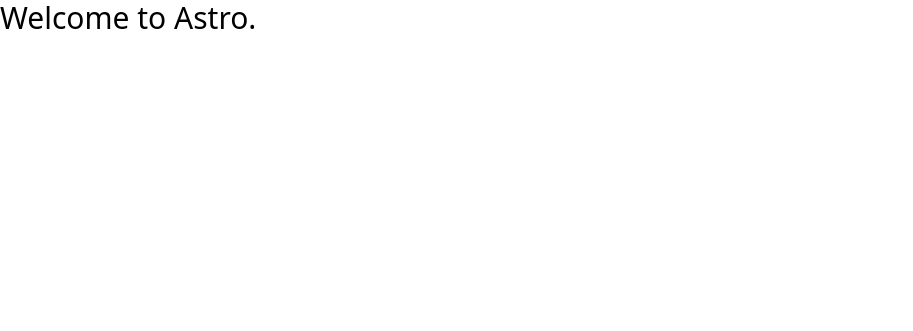
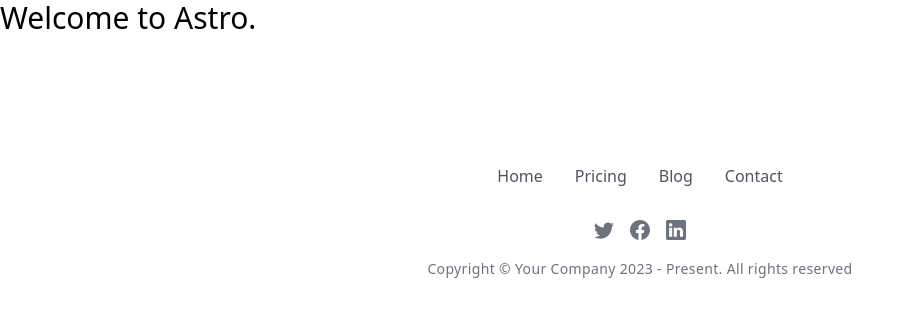
Before and after one commit to cs-quicklabs/quicklabs-website, an Astro site: page / in a window 1280 px wide. Shown: the whole page, without its empty margins (0-913 px from the left). Built offline with nearby package versions, Linux system fonts and the light colour scheme; Astro itself is replaced by a stand-in of ours.

Commit message:
Added basic footer

```diff
--- /dev/null
+++ b/src/components/footer.astro
@@ -0,0 +1,60 @@
+---
+import { menuitems } from "@components/navbar/navbar.astro";
+---
+
+<footer class="pb-12 pt-28 dark:bg-stone-950">
+	<div class="mx-auto max-w-6xl px-6 md:px-12 lg:px-6 xl:px-0">
+		<!-- DECOMMENT HERE IF YOU WANT YOUR LOGO IN THE FOOTER -->
+		<!-- <a href={localizePath("/")} aria-label="logo" class="group flex items-center justify-center space-x-2">
+			<Image class="inline-block" src={logo} alt="Astros" width={30} height={30} />
+			<span class="text-semibold duration-300 text-gray-400 group-hover:text-gray-900 dark:text-white dark:group-hover:text-gray-100">
+				Astros
+			</span>
+		</a> -->
+		<ul role="list" class="flex flex-wrap items-center justify-center gap-4 py-4 text-gray-600 dark:text-white sm:gap-8">
+			<li role="listitem">
+				<a href="/" class="duration-300 hover:text-gray-900 dark:hover:text-gray-100">Home</a>
+			</li>
+			{
+				menuitems.map(
+					(item) =>
+						item &&
+						item.path && (
+							<li role="listitem">
+								<a href={item.path} class="duration-300 hover:text-gray-900 dark:hover:text-gray-100">
+									{item.title}
+								</a>
+							</li>
+						)
+				)
+			}
+		</ul>
+		<div class="m-auto mt-4 flex w-max items-center justify-between space-x-4 text-gray-500 dark:text-white">
+			<a class="duration-300 hover:text-gray-900 dark:hover:text-gray-100" href="#" title="twitter" target="blank" aria-label="twitter">
+				<svg xmlns="http://www.w3.org/2000/svg" fill="currentColor" class="m-auto h-5 w-5" viewBox="0 0 16 16">
+					<path
+						d="M5.026 15c6.038 0 9.341-5.003 9.341-9.334 0-.14 0-.282-.006-.422A6.685 6.685 0 0 0 16 3.542a6.658 6.658 0 0 1-1.889.518 3.301 3.301 0 0 0 1.447-1.817 6.533 6.533 0 0 1-2.087.793A3.286 3.286 0 0 0 7.875 6.03a9.325 9.325 0 0 1-6.767-3.429 3.289 3.289 0 0 0 1.018 4.382A3.323 3.323 0 0 1 .64 6.575v.045a3.288 3.288 0 0 0 2.632 3.218 3.203 3.203 0 0 1-.865.115 3.23 3.23 0 0 1-.614-.057 3.283 3.283 0 0 0 3.067 2.277A6.588 6.588 0 0 1 .78 13.58a6.32 6.32 0 0 1-.78-.045A9.344 9.344 0 0 0 5.026 15z">
+					</path>
+				</svg>
+			</a>
+			<a class="duration-300 hover:text-gray-900 dark:hover:text-gray-100" href="#" title="facebook" target="blank" aria-label="facebook">
+				<svg xmlns="http://www.w3.org/2000/svg" fill="currentColor" class="m-auto w-5" viewBox="0 0 16 16">
+					<path
+						d="M16 8.049c0-4.446-3.582-8.05-8-8.05C3.58 0-.002 3.603-.002 8.05c0 4.017 2.926 7.347 6.75 7.951v-5.625h-2.03V8.05H6.75V6.275c0-2.017 1.195-3.131 3.022-3.131.876 0 1.791.157 1.791.157v1.98h-1.009c-.993 0-1.303.621-1.303 1.258v1.51h2.218l-.354 2.326H9.25V16c3.824-.604 6.75-3.934 6.75-7.951z">
+					</path>
+				</svg>
+			</a>
+			<a class="duration-300 hover:text-gray-900 dark:hover:text-gray-100" href="#" title="linkedin" target="blank" aria-label="linkedin">
+				<svg xmlns="http://www.w3.org/2000/svg" fill="currentColor" class="m-auto w-5" viewBox="0 0 16 16">
+					<path
+						d="M0 1.146C0 .513.526 0 1.175 0h13.65C15.474 0 16 .513 16 1.146v13.708c0 .633-.526 1.146-1.175 1.146H1.175C.526 16 0 15.487 0 14.854V1.146zm4.943 12.248V6.169H2.542v7.225h2.401zm-1.2-8.212c.837 0 1.358-.554 1.358-1.248-.015-.709-.520-1.248-1.342-1.248-.822 0-1.359.54-1.359 1.248 0 .694.521 1.248 1.327 1.248h.016zm4.908 8.212V9.359c0-.216.016-.432.08-.586.173-.431.568-.878 1.232-.878.869 0 1.216.662 1.216 1.634v3.865h2.401V9.25c0-2.22-1.184-3.252-2.764-3.252-1.274 0-1.845.7-2.165 1.193v.025h-.016a5.54 5.54 0 0 1 .016-.025V6.169h-2.4c.03.678 0 7.225 0 7.225h2.4z">
+					</path>
+				</svg>
+			</a>
+		</div>
+
+		<div class="mt-4 text-center">
+			<span class="text-sm tracking-wide text-gray-500 dark:text-white">Copyright © Your Company 2023 - Present. All rights reserved</span>
+		</div>
+	</div>
+</footer>
--- /dev/null
+++ b/src/components/navbar/navbar.astro
@@ -0,0 +1,24 @@
+---
+export const menuitems = [
+	{
+		title: "Sub items",
+		children: [
+			{ title: "Subitem 1", path: "#" },
+			{ title: "Subitem 2", path: "#" },
+			{ title: "Subitem 3", path: "#" },
+		],
+	},
+	{
+		title: "Pricing",
+		path: "/pricing",
+	},
+	{
+		title: "Blog",
+		path: "/blog",
+	},
+	{
+		title: "Contact",
+		path: "/contact",
+	},
+];
+---
--- a/src/layouts/Layout.astro
+++ b/src/layouts/Layout.astro
@@ -1,4 +1,8 @@
 ---
+import Footer from "@components/footer.astro";
+import Navbar from "@components/navbar/navbar.astro";
+import { ViewTransitions } from "astro:transitions";
+
 interface Props {
 	title: string;
 }
@@ -14,9 +18,12 @@
 		<meta name="viewport" content="width=device-width" />
 		<link rel="icon" type="image/svg+xml" href="/favicon.svg" />
 		<meta name="generator" content={Astro.generator} />
+		<ViewTransitions
 		<title>{title}</title>
 	</head>
 	<body>
+		<Navbar />
 		<slot />
+		<Footer />
 	</body>
 </html>
```
Also changed, not shown: tsconfig.json (+8 -1 lines).
